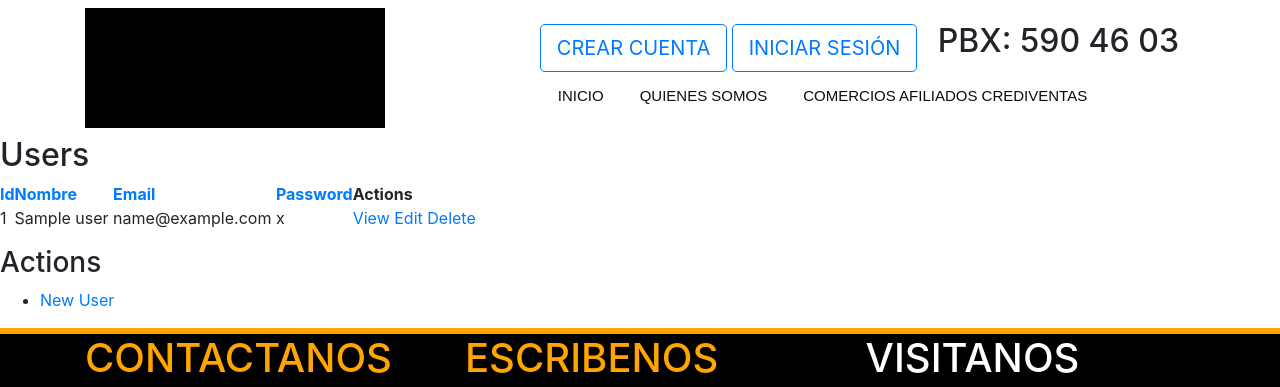
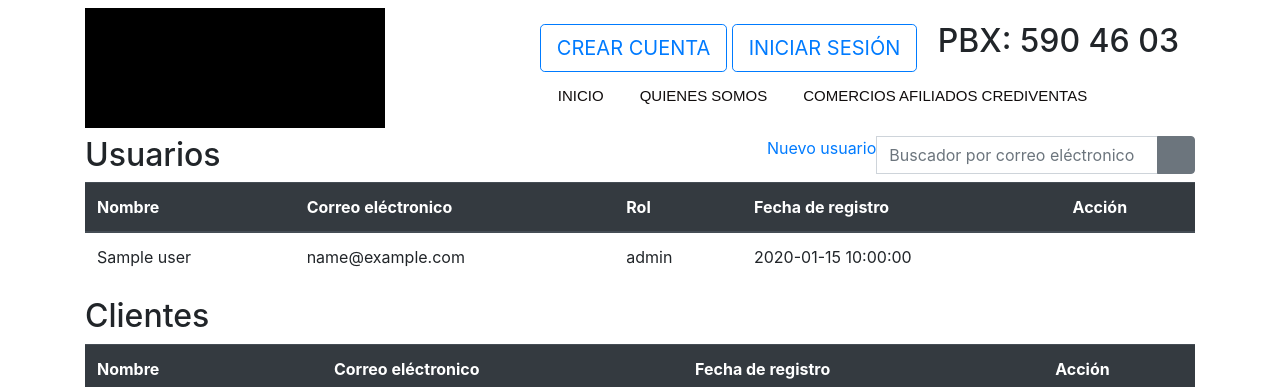
Before and after one commit to morales966/expert-tribble, a CakePHP app: the page made by app/View/Users/index.ctp in a window 1280 px wide. Shown: the top 387 px of the page. Run offline with PHP 8.4 and a stand-in for CakePHP, Linux system fonts and the light colour scheme; the template is opened without the code that fills it: most values are stand-ins (such as "Sample title", 1, 10 or a date in 2020); form fields are guessed from the names that the template uses; data that the repository does not hold is empty; some libraries are stand-ins or nearby versions; some web fonts are replaced.

Commit message:
01-07-2020
Index de los usuarios
Vista de usuarios con rol cliente

```diff
--- a/app/View/Credits/add.ctp
+++ b/app/View/Credits/add.ctp
@@ -145,7 +145,7 @@
 					<span aria-hidden="true">&times;</span>
 				</button>
 			</div>
-			<div class="modal-body">
+			<div class="modal-body resultTomarFoto">
 				<video muted="muted" id="video"></video>
 				<button type="button" id="btn_tomar" class="btn btn-primary form-control">Tomar foto</button>
 			 	<canvas id="canvas" style="display: none;"></canvas>
--- a/app/View/Credits/index.ctp
+++ b/app/View/Credits/index.ctp
@@ -474,7 +474,7 @@
 							<th>Valor crédito</th>
 							<th>Estado</th>
 							<th>Fecha registro</th>
-							<th class="actions">Acciones</th>
+							<th class="actions">Acción</th>
 						</tr>
 					</thead>
 					<tbody>
--- a/app/View/Users/index.ctp
+++ b/app/View/Users/index.ctp
@@ -1,26 +1,55 @@
-<div class="users index">
-	<h2><?php echo __('Users'); ?></h2>
-	<table cellpadding="0" cellspacing="0">
-	<thead>
+<div class="content-wrapper">
+	<div class="container cuadro_panding">
+
+		<div class="row">
+			<div class="col-md-7">
+				<h2 class="tittle">Usuarios</h2>
+			</div>
+			<div class="col-md-5 text-right">
+				<div class="input-group">
+					<a href="<?php echo $this->Html->url(array('action'=>'add')) ?>" class="crearEnlace">
+						<i class="fa fa-1x fa-plus-square"></i> Nuevo usuario
+					</a>
+					<?php if (isset($this->request->query['q'])){ ?>
+						<input type="text" class="form-control" value="<?php echo $this->request->query['q']; ?>" placeholder="Buscador por correo eléctronico"  disabled="disabled">
+					    <div class="input-group-append">
+							<button class="btn btn-secondary" type="button" id="texto_busqueda" data-toggle="tooltip" data-placement="top" title="Eliminar">
+			        			<i class="fa fa-trash"></i>
+							</button>
+					    </div>
+					<?php } else { ?>
+					    <input type="text" class="form-control" placeholder="Buscador por correo eléctronico" id="txt_buscador">
+					    <div class="input-group-append">
+							<button class="btn btn-secondary btn_buscar" type="button" data-toggle="tooltip" data-placement="top" title="Buscador">
+								<i class="fa fa-search"></i>
+							</button>
+					    </div>
+					<?php } ?>
+				 </div>
+			</div>
+		</div>
+		<div class="table-responsive">
+			<table class="table">
+	   			<thead class="thead-dark">
 					<tr>
-			<th><?php echo $this->Paginator->sort('id'); ?></th>
-			<th><?php echo $this->Paginator->sort('nombre'); ?></th>
-			<th><?php echo $this->Paginator->sort('email'); ?></th>
-			<th><?php echo $this->Paginator->sort('password'); ?></th>
-			<th class="actions"><?php echo __('Actions'); ?></th>
+						<th>Nombre</th>
+						<th>Correo eléctronico</th>
+						<th>Rol</th>
+						<th>Fecha de registro</th>
+						<th class="actions">Acción</th>
 					</tr>
 				</thead>
 				<tbody>
 					<?php foreach ($users as $user): ?>
 					<tr>
-		<td><?php echo h($user['User']['id']); ?>&nbsp;</td>
 						<td><?php echo h($user['User']['name']); ?>&nbsp;</td>
 						<td><?php echo h($user['User']['email']); ?>&nbsp;</td>
-		<td><?php echo h($user['User']['password']); ?>&nbsp;</td>
+						<td><?php echo h($user['User']['role']); ?>&nbsp;</td>
+						<td><?php echo h($user['User']['created']); ?>&nbsp;</td>
 						<td class="actions">
-			<?php echo $this->Html->link(__('View'), array('action' => 'view', $user['User']['id'])); ?>
-			<?php echo $this->Html->link(__('Edit'), array('action' => 'edit', $user['User']['id'])); ?>
-			<?php echo $this->Form->postLink(__('Delete'), array('action' => 'delete', $user['User']['id']), array('confirm' => __('Are you sure you want to delete # %s?', $user['User']['id']))); ?>
+							<a  href="<?php echo $this->Html->url(array('action' => 'view', $user['User']['id'])) ?>" data-toggle="tooltip" data-placement="top" title="Ver usuario">
+								<i class="fa fa-fw fa-eye"></i>
+							</a>
 						</td>
 					</tr>
 					<?php endforeach; ?>
@@ -29,20 +58,53 @@
 			<p>
 				<?php
 					echo $this->Paginator->counter(array(
-		'format' => __('Page {:page} of {:pages}, showing {:current} records out of {:count} total, starting on record {:start}, ending on {:end}')
-	));
-	?>	</p>
-	<div class="paging">
+					'format' => __('Página {:page} de {:pages}, mostrando {:current} resultados en {:count} total')));
+				?>
+			</p>
+			<div class="row numberpages">
 				<?php
-		echo $this->Paginator->prev('< ' . __('previous'), array(), null, array('class' => 'prev disabled'));
-		echo $this->Paginator->numbers(array('separator' => ''));
-		echo $this->Paginator->next(__('next') . ' >', array(), null, array('class' => 'next disabled'));
+					echo $this->Paginator->first('<< ', array('class' => 'prev'), null);
+					echo $this->Paginator->prev('< ', array(), null, array('class' => 'prev disabled'));
+					echo $this->Paginator->counter(array('format' => '{:page} de {:pages}'));
+					echo $this->Paginator->next(' >', array(), null, array('class' => 'next disabled'));
+					echo $this->Paginator->last(' >>', array('class' => 'next'), null);
 				?>
+				<b><?php echo $this->Paginator->counter(array('format' => '{:count} registros en total')); ?></b>
 			</div>
 		</div>
-<div class="actions">
-	<h3><?php echo __('Actions'); ?></h3>
-	<ul>
-		<li><?php echo $this->Html->link(__('New User'), array('action' => 'add')); ?></li>
-	</ul>
+
+		<?php if (!isset($this->request->query['q'])): ?>
+			<h2 class="tittle">Clientes</h2>
+			<div class="table-responsive">
+				<table class="table">
+		   			<thead class="thead-dark">
+						<tr>
+							<th>Nombre</th>
+							<th>Correo eléctronico</th>
+							<th>Fecha de registro</th>
+							<th class="actions">Acción</th>
+						</tr>
+					</thead>
+					<tbody>
+						<?php foreach ($users_clientes as $user): ?>
+						<tr>
+							<td><?php echo h($user['User']['name']); ?>&nbsp;</td>
+							<td><?php echo h($user['User']['email']); ?>&nbsp;</td>
+							<td><?php echo h($user['User']['created']); ?>&nbsp;</td>
+							<td class="actions">
+								<a  href="<?php echo $this->Html->url(array('action' => 'view', $user['User']['id'])) ?>" data-toggle="tooltip" data-placement="top" title="Ver usuario">
+									<i class="fa fa-fw fa-eye"></i>
+								</a>
+							</td>
+						</tr>
+						<?php endforeach; ?>
+					</tbody>
+				</table>
 			</div>
+		<?php endif ?>
+	</div>
+</div>
+
+<?php
+	echo $this->Html->script("controller/users/index.js?".rand(),							array('block' => 'AppScript'));
+?>
--- a/app/webroot/js/app.js
+++ b/app/webroot/js/app.js
@@ -16,11 +16,18 @@ $(document).ready(function () {
 		        $('#homeS').addClass("activeNavS");
 		    }
 		break;
+		case 'USERS':
+			if (copy_js.action == 'profile') {
+				$('#profile').addClass("activeNavS");
+			} else {
+				$('#usuarios').addClass("activeNavS");
+			}
+		break;
 		case 'CREDITS':
 			$('#creditos').addClass("activeNavS");
 		break;
-		case 'USERS':
-			$('#profile').addClass("activeNavS");
+		case 'XXX':
+			$('#pagos').addClass("activeNavS");
 		break;
 	}
 
--- /dev/null
+++ b/app/webroot/js/controller/users/index.js
@@ -0,0 +1,22 @@
+$('body').bind('keypress', function(e) {
+    if(e.keyCode == 13){
+    	buscadorFiltro();
+    }
+});
+
+$("body").on("click", ".btn_buscar", function() {
+	buscadorFiltro();
+});
+
+$("body").on("click", "#texto_busqueda", function() {
+	location.href = copy_js.base_url+copy_js.controller+'/'+copy_js.action;
+});
+
+function buscadorFiltro(){
+	var texto 							= $('#txt_buscador').val();
+	if (texto != '') {
+		var hrefURL 					= copy_js.base_url+copy_js.controller+'/'+copy_js.action;
+		var hrefFinal 					= hrefURL+"?q="+texto;
+		location.href 					= hrefFinal;
+	}
+}
```
Also changed, not shown: app/Controller/CreditsController.php (+2 -5 lines), app/Controller/UsersController.php (+33 -16 lines), app/Model/User.php (+10 -0 lines), app/View/Elements/navSession.ctp (+10 -8 lines), app/webroot/js/controller/credits/foto.js (+26 -20 lines). Lines whose indentation alone changed are shown as unchanged.
